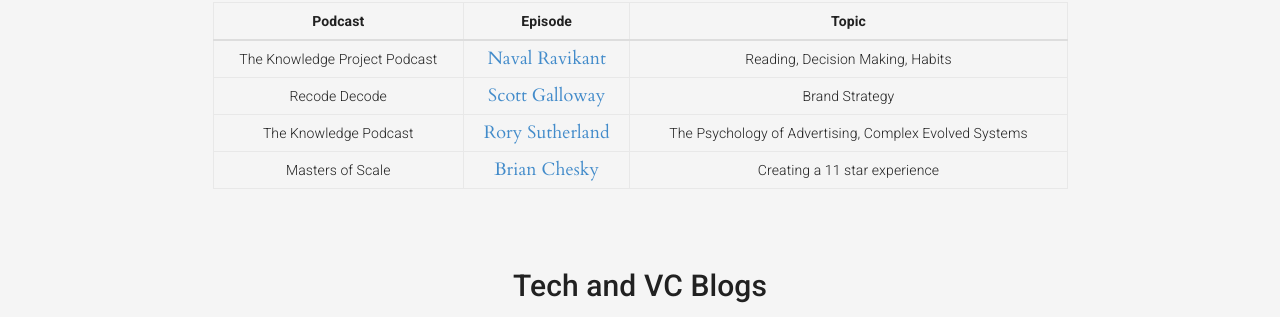
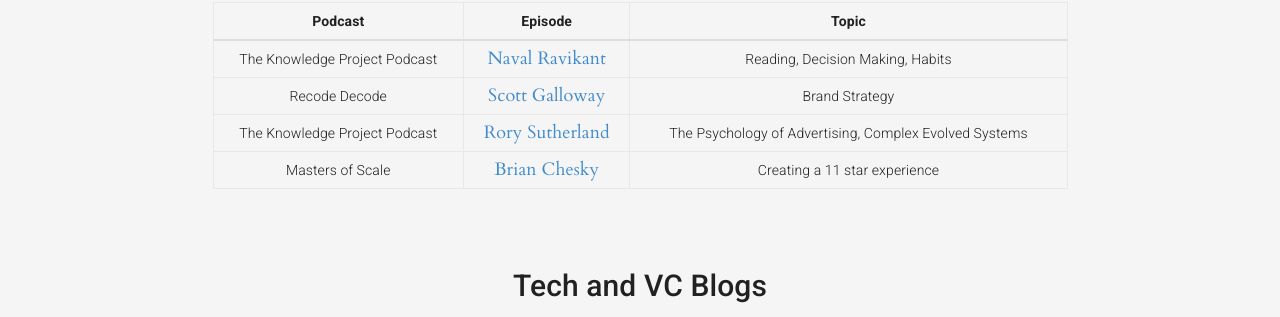
Before and after one commit to arjunrao87/arjunrao.co-v1, a Jekyll site: the page built from reads/index.html, in a window 1280 px wide. Shown: the part 278-595 px from the top of the page. Built offline with Jekyll 4.4.1, drawn with Linux system fonts in a browser that asks for light colours; nearby versions of some CDN libraries; comment, search, counter and statistics services are not loaded.

```diff
--- a/_includes/reads.html
+++ b/_includes/reads.html
@@ -27,7 +27,7 @@
           <td align='center' data-title="Status">Brand Strategy</td>
         </tr>
         <tr>
-          <td align='center' data-title="Name">The Knowledge Podcast</td>
+          <td align='center' data-title="Name">The Knowledge Project Podcast</td>
           <td align='center' data-title="Link">
             <a href="https://www.farnamstreetblog.com/2017/06/rory-sutherland-podcast/" target="_blank">Rory Sutherland</a>
           </td>
```
